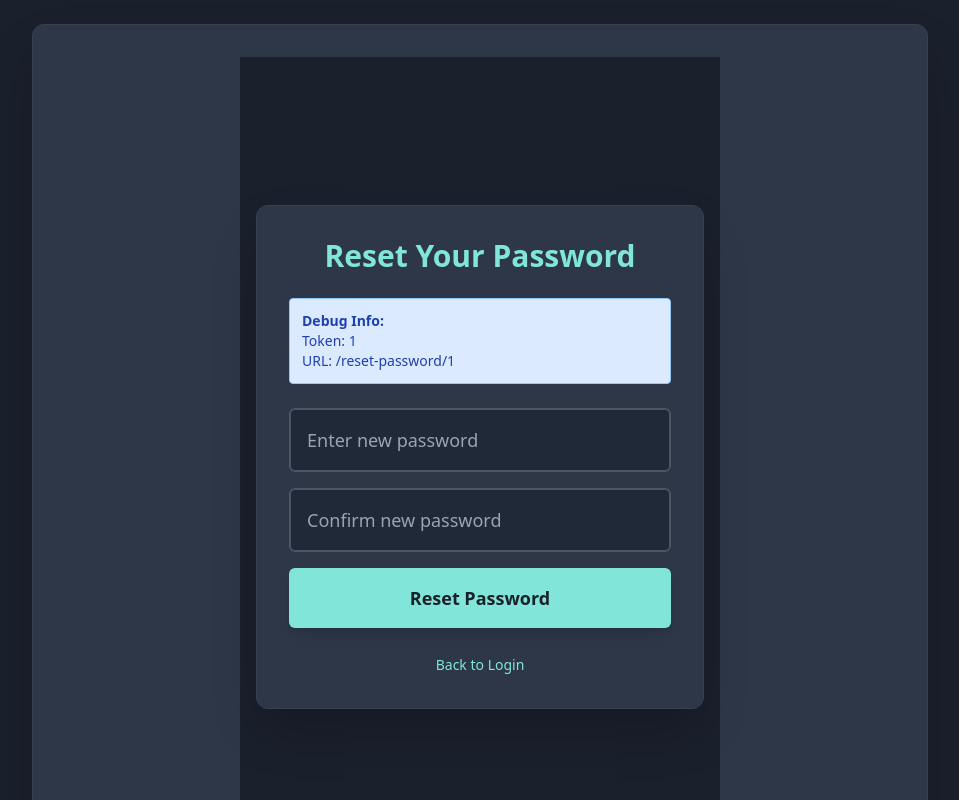
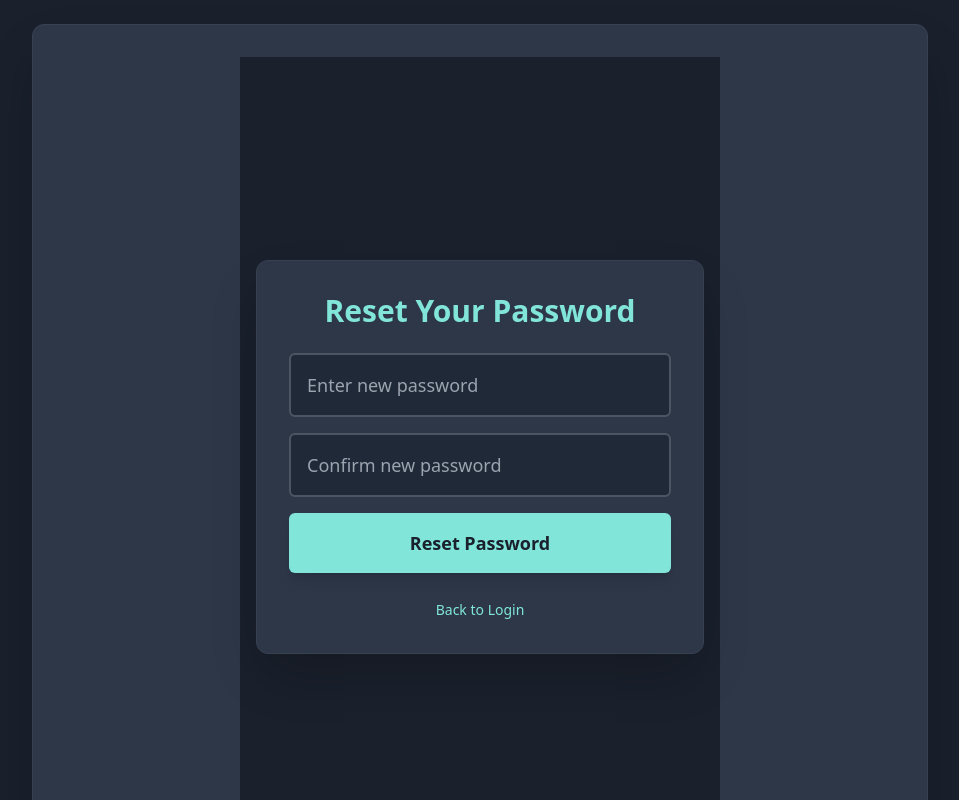
Before and after one commit to srijan-143/My-ToDo-App, a React (Vite) app in the folder client/: page /reset-password/1 in a window 1280 px wide. Shown: the whole page, without its empty margins (160-1119 px from the left). Built offline with nearby package versions, Linux system fonts and the light colour scheme.

Commit message:
issue fixing2

```diff
--- a/client/src/components/ResetPassword.jsx
+++ b/client/src/components/ResetPassword.jsx
@@ -102,12 +102,6 @@ function ResetPassword({ isHelloKittyTheme }) {
                     Reset Your Password
                 </h2>
 
-                {/* Debug info - remove this after testing */}
-                <div className="mb-4 p-3 bg-blue-100 border border-blue-300 rounded text-sm text-blue-800">
-                    <strong>Debug Info:</strong><br/>
-                    Token: {token || 'No token'}<br/>
-                    URL: {window.location.pathname}
-                </div>
 
                 {message && (
                     <div className={messageClasses}>
```
